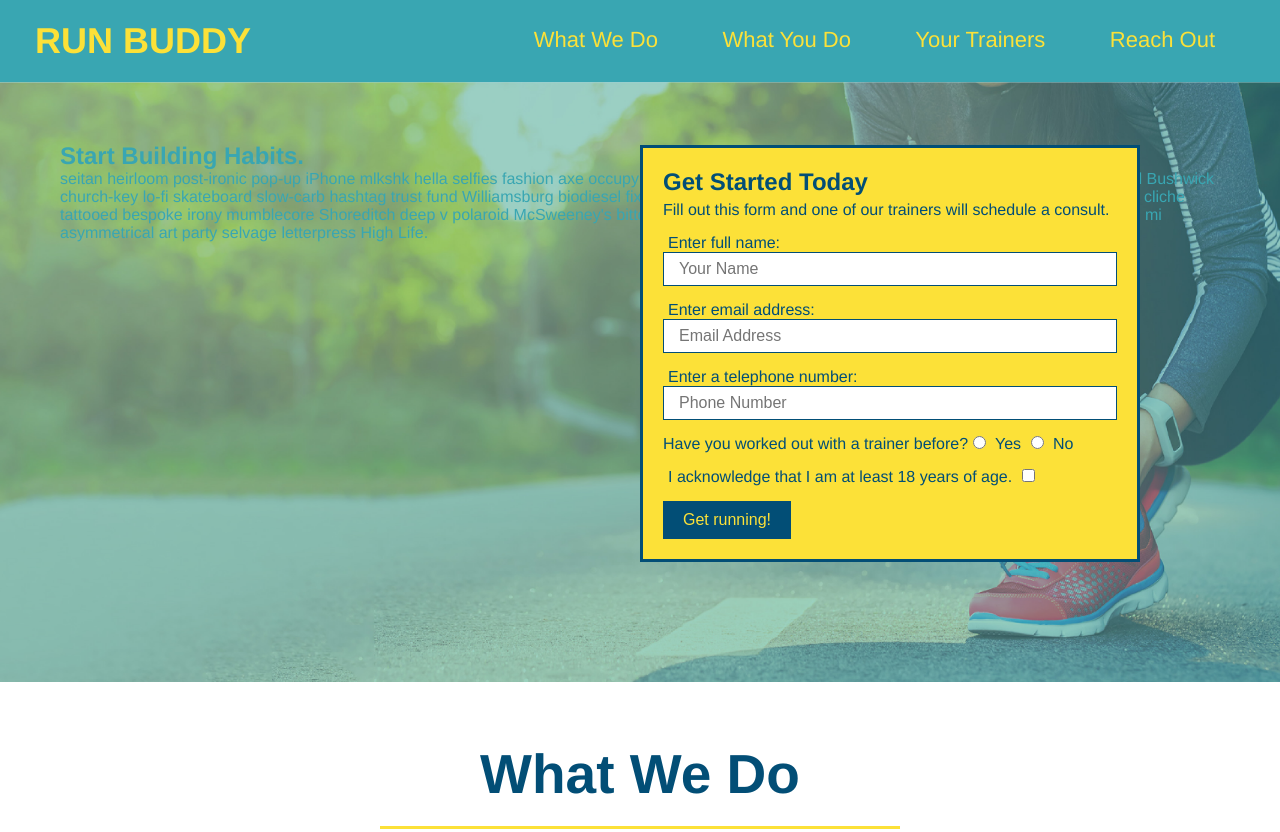
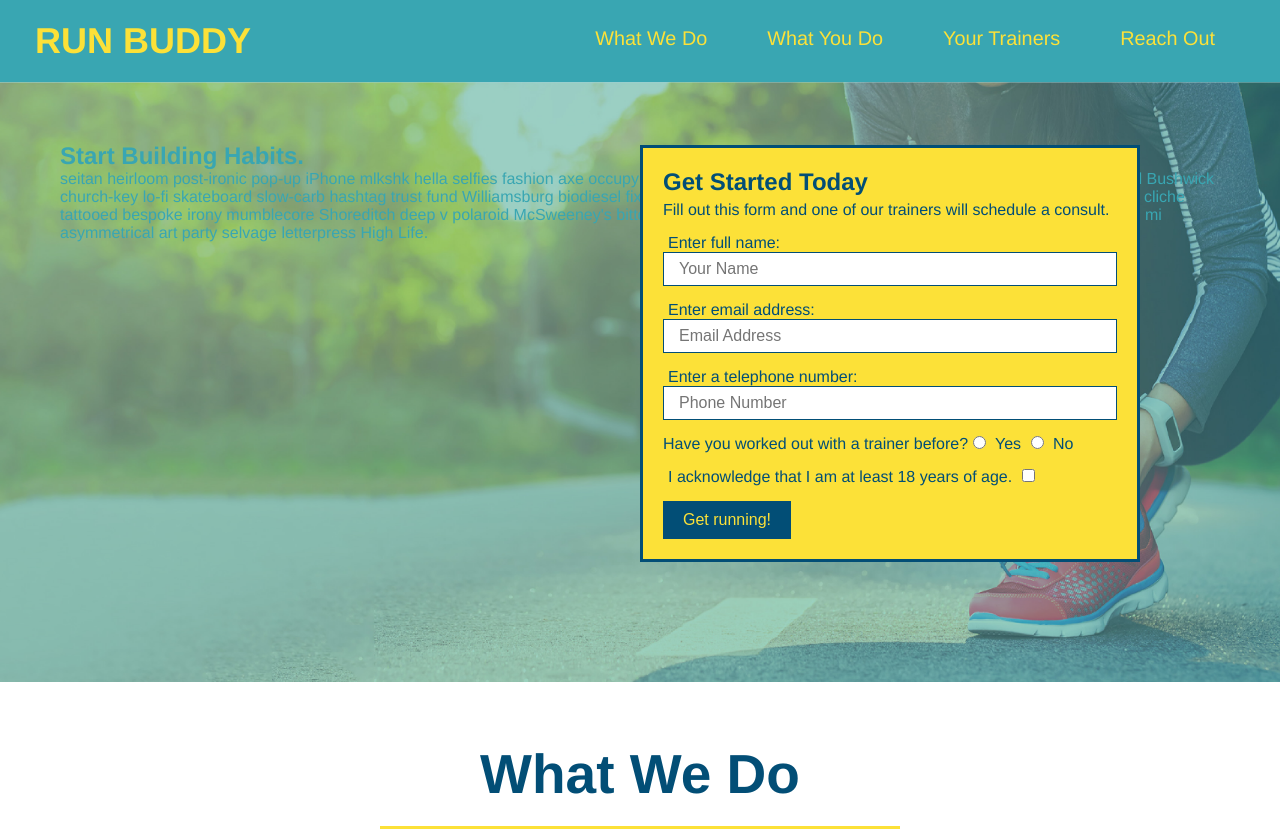
Before and after one commit to jpboo888/run-buddy, a plain HTML site: page index.html in a window 1280 px wide. Shown: the top 832 px of the page. Drawn offline with Linux system fonts and the light colour scheme.

Commit message:
add flexbox to header

```diff
--- a/assets/css/style.css
+++ b/assets/css/style.css
@@ -17,6 +17,7 @@ header {
   background-color: #39a6b2;
   display: flex;
   justify-content: space-between;
+  flex-wrap: wrap;
 }
 
 header h1 {
@@ -37,14 +38,22 @@ header nav {
   margin: 7px 0;
 }
 
+header nav ul  {
+  display: flex;
+  flex-wrap: wrap;
+  justify-content: space-between;
+  align-items: center;
+  list-style: none;
+}
+
 header nav ul li {
-  display: inline;
+
 }
 
 header nav ul li a {
   margin: 0 30px;
   font-weight: lighter;
-  font-size: 22px;
+  font-size: 1.55vw;
 }
 
 /* HEADER / NAVBAR STYLES END */
```
